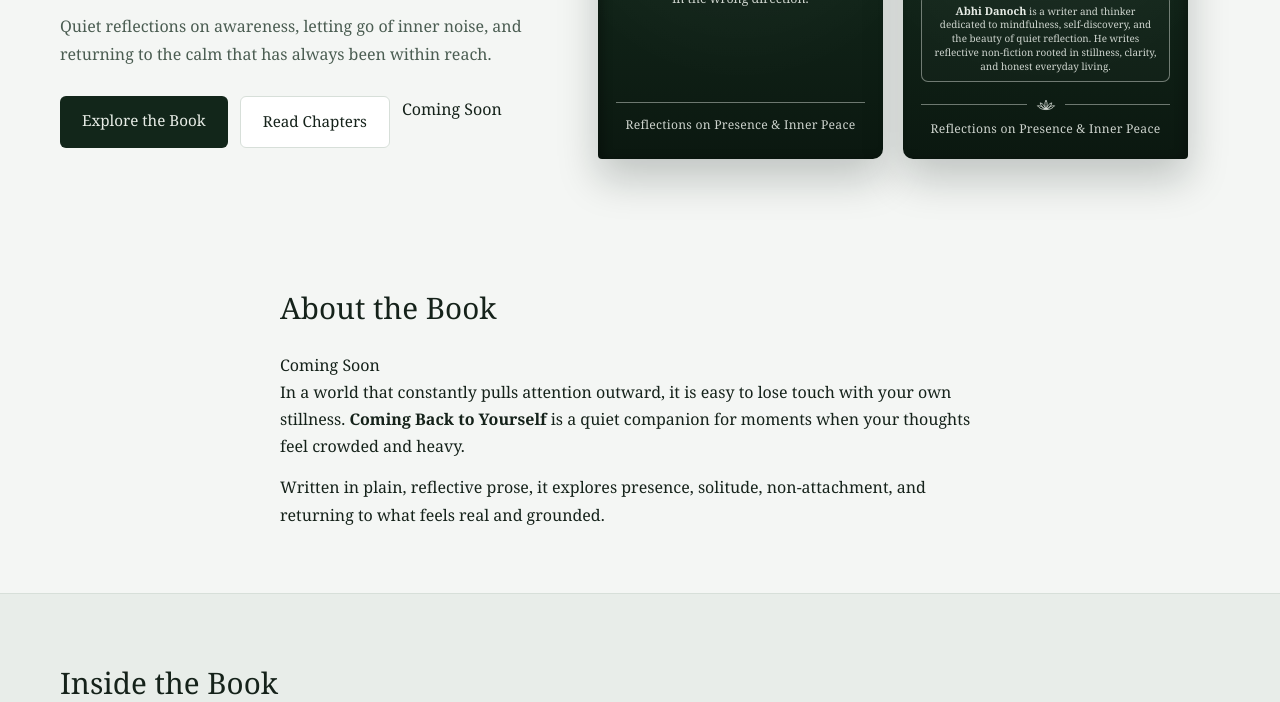
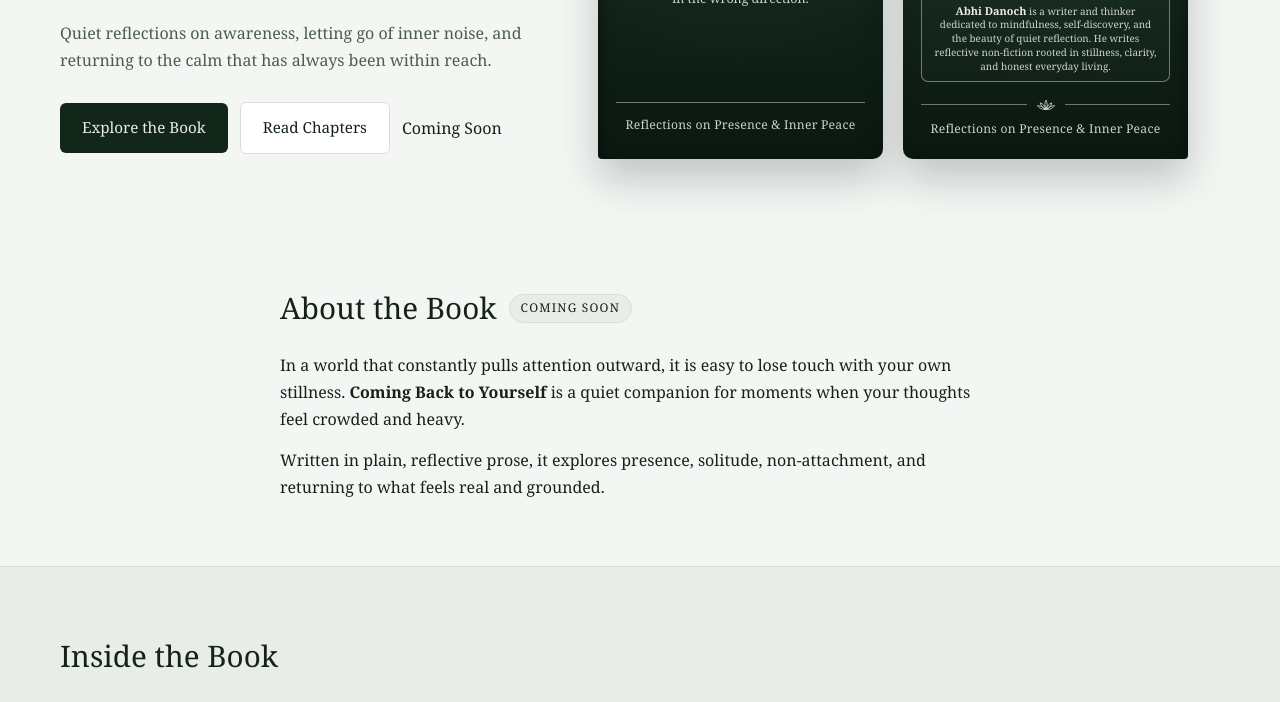
Before and after one commit to abhidanoch/the-art-of-being, a plain HTML site: page index.html in a window 1280 px wide. Shown: the part 387-1089 px from the top of the page. Drawn offline with Linux system fonts and the light colour scheme.

Commit message:
Update style.css

```diff
--- a/style.css
+++ b/style.css
@@ -91,12 +91,37 @@ body {
   align-items: center;
 }
 
+.hero-meta,
+.section-head-row {
+  display: flex;
+  align-items: center;
+  gap: 12px;
+  flex-wrap: wrap;
+}
+
+.hero-meta {
+  margin-bottom: 12px;
+}
+
 .eyebrow {
   font-size: 0.85rem;
   letter-spacing: 0.1em;
   text-transform: uppercase;
   color: var(--muted);
-  margin-bottom: 12px;
+  margin-bottom: 0;
+}
+
+.coming-soon-pill {
+  display: inline-flex;
+  align-items: center;
+  padding: 3px 11px;
+  font-size: 0.75rem;
+  letter-spacing: 0.1em;
+  text-transform: uppercase;
+  border-radius: 999px;
+  background: var(--surface-alt);
+  color: var(--text);
+  border: 1px solid var(--border);
 }
 
 h1 {
@@ -122,6 +147,7 @@ h1 {
   display: flex;
   gap: 12px;
   flex-wrap: wrap;
+  align-items: center;
 }
 
 .btn {
@@ -145,6 +171,16 @@ h1 {
   background: var(--surface);
   color: var(--text);
   border: 1px solid var(--border);
+}
+
+.status-tag {
+  display: inline-block;
+  padding: 11px 16px;
+  border-radius: 6px;
+  font-size: 0.9rem;
+  color: var(--muted);
+  background: var(--surface-alt);
+  border: 1px dashed var(--border);
 }
 
 .hero-visual {
@@ -342,6 +378,14 @@ h1 {
   margin-bottom: 18px;
 }
 
+.section-head-row h2 {
+  margin-bottom: 0;
+}
+
+.section-head-row {
+  margin-bottom: 18px;
+}
+
 .section p + p {
   margin-top: 14px;
 }
@@ -399,6 +443,8 @@ h1 {
     text-align: center;
   }
 
+  .hero-meta,
+  .section-head-row,
   .cta-row {
     justify-content: center;
   }
```
